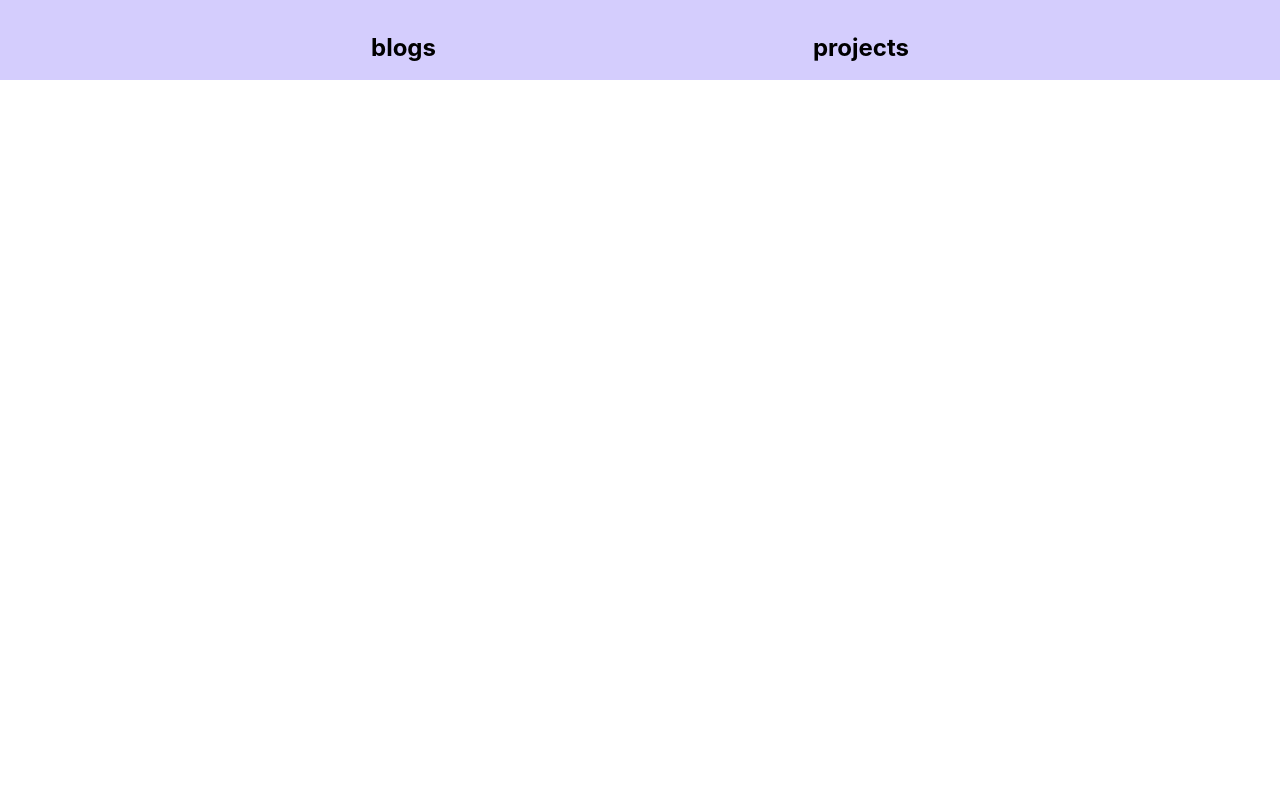
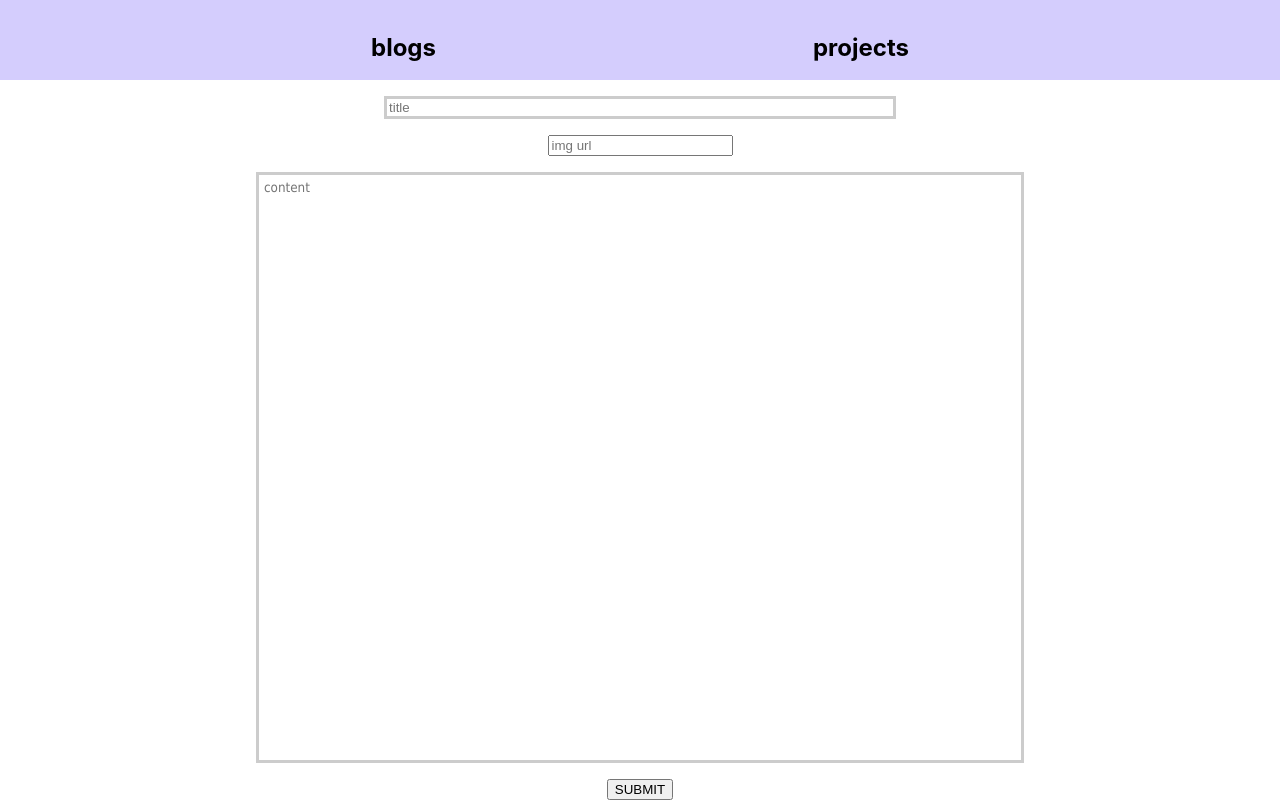
Before and after one commit to rouqaya-abdulhaq/rouqaya-abdulhaq-admin, a React (Create React App) app: page /translateBlog in a window 1280 px wide. Built offline with nearby package versions, Linux system fonts and the light colour scheme.

Commit message:
first draft for translate blog

```diff
--- a/src/components/UI/card/card.js
+++ b/src/components/UI/card/card.js
@@ -6,6 +6,7 @@ const card = (props) =>{
     const website = props.url ? <a href={props.url}>url</a> : null;
     const githubPage = props.githubUrl ? <a href={props.githubUrl}>github scource</a> : null;
     const img = props.imgPath ? <img src={props.imgPath} alt="thumbnail"/> : null;
+    const translation = props.translationHandler ? <button onClick={props.translationHandler}>translation</button> : null;
 
     return(
         <section>
@@ -17,6 +18,7 @@ const card = (props) =>{
 
             <button onClick={props.editHandler}>edit</button>
             <button onClick={props.deleteHandler}>delete</button>
+            {translation}
         </section>
     );
 }
--- /dev/null
+++ b/src/components/blogForms/translateBlog.js
@@ -0,0 +1,16 @@
+import React from 'react';
+import BlogForm from '../../containers/blogs/blogForm/blogForm';
+
+const TranslateBlog = (props) =>{
+
+    const fetchSubmit = (blog) =>{
+        console.log(blog);
+    }
+    return(
+        <div>
+            <BlogForm submitHandler = {fetchSubmit}/>
+        </div>
+    );
+}
+
+export default TranslateBlog;
--- a/src/components/router/router.js
+++ b/src/components/router/router.js
@@ -7,6 +7,7 @@ import Blogs from '../../containers/blogs/blogsPage';
 import Projects from '../../containers/projects/projectsPage';
 import EditBlog from '../blogForms/editBlog';
 import EditProject from '../projectForms/editProject';
+import TranslateBlog from '../blogForms/translateBlog';
 
 const router = () =>{
     return(
@@ -18,6 +19,7 @@ const router = () =>{
             <Route path="/projects" component={Projects}/>
             <Route path="/editBlog" component={EditBlog}/>
             <Route path="/editProject" component={EditProject}/>
+            <Route path="/translateBlog" component={TranslateBlog}/>
         </Switch>
     );
 }
--- a/src/containers/blogs/blogsPage.js
+++ b/src/containers/blogs/blogsPage.js
@@ -21,6 +21,10 @@ class blogs extends React.Component{
 
     editHandler = (blogId) =>{
         this.props.history.push(`/editBlog?blogId=${blogId}`);
+    }
+
+    translationHandler = (blogId) =>{
+        this.props.history.push(`translateBlog?blogId=${blogId}`);
     }
 
     deleteHandler = (id) =>{
@@ -49,6 +53,7 @@ class blogs extends React.Component{
             return <Card title={blogData.title} imgPath={blogData.img_url}
             editHandler={()=>this.editHandler(blogData.id)}
             deleteHandler={()=>this.deleteHandler(blogData.id)}
+            translationHandler = {()=>this.translationHandler(blogData.id)}
             key={blogData.id}/>
         }) : "no blogs to display";
 
```
